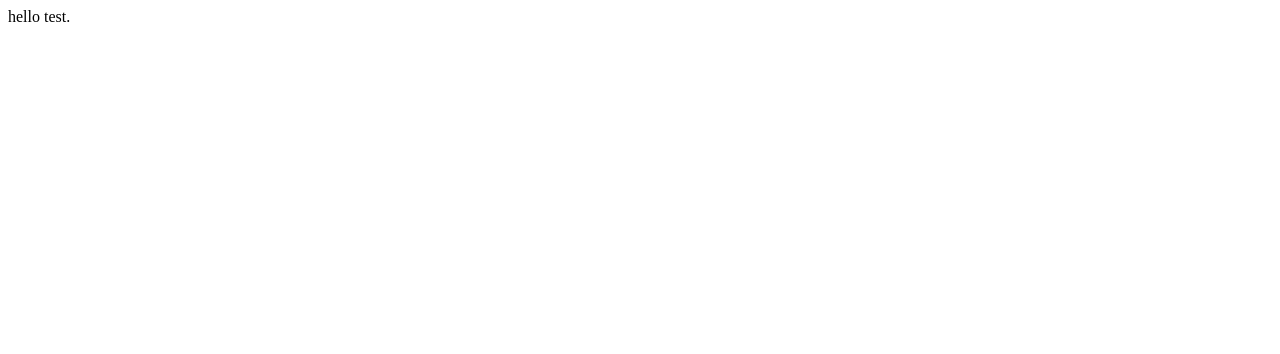
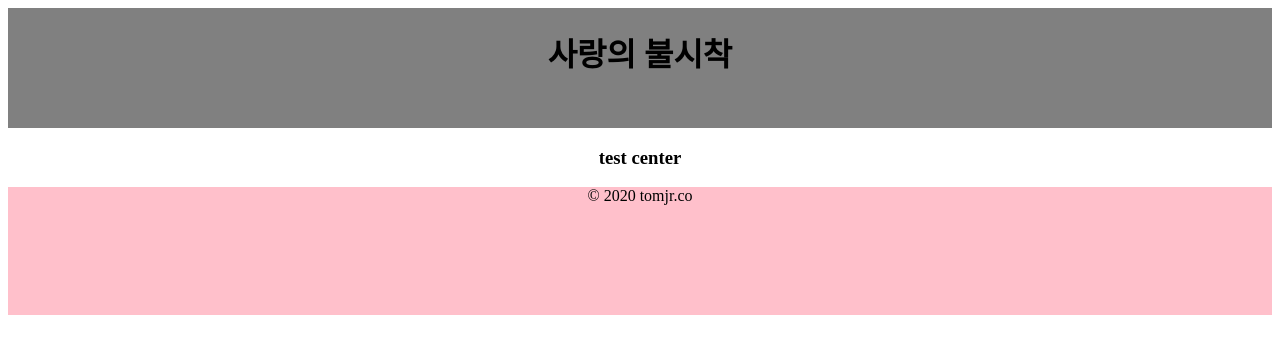
Before and after one commit to kamitom/test-app, a website: page public/index.html in a window 1280 px wide. Drawn offline with Linux system fonts and the light colour scheme.

Commit message:
feat: add css

```diff
--- /dev/null
+++ b/public/css/all.css
@@ -0,0 +1,27 @@
+.header {
+  height: 15vh;
+  background-color: gray;
+}
+
+.center {
+  display: flex;
+  justify-content: center;
+  align-items: center;
+}
+
+.header > .h-center {
+  display: flex;
+  justify-content: center;
+  align-items: center;
+}
+
+.footer > .footer-center {
+  display: flex;
+  justify-content: center;
+  align-items: center;
+}
+
+.footer {
+  height: 8rem;
+  background-color: pink;
+}
--- a/public/index.html
+++ b/public/index.html
@@ -4,8 +4,25 @@
     <meta charset="UTF-8" />
     <meta name="viewport" content="width=device-width, initial-scale=1.0" />
     <title>Document</title>
+    <link rel="stylesheet" href="./css/all.css" class="style" />
   </head>
   <body>
-    hello test.
+    <div class="wrap">
+      <div class="header">
+        <div class="h-center">
+          <h1>사랑의 불시착</h1>
+        </div>
+      </div>
+      <div class="content">
+        <div class="center">
+          <h3>test center</h3>
+        </div>
+      </div>
+      <div class="footer">
+        <div class="footer-center">
+          &copy; 2020 tomjr.co
+        </div>
+      </div>
+    </div>
   </body>
 </html>
```
